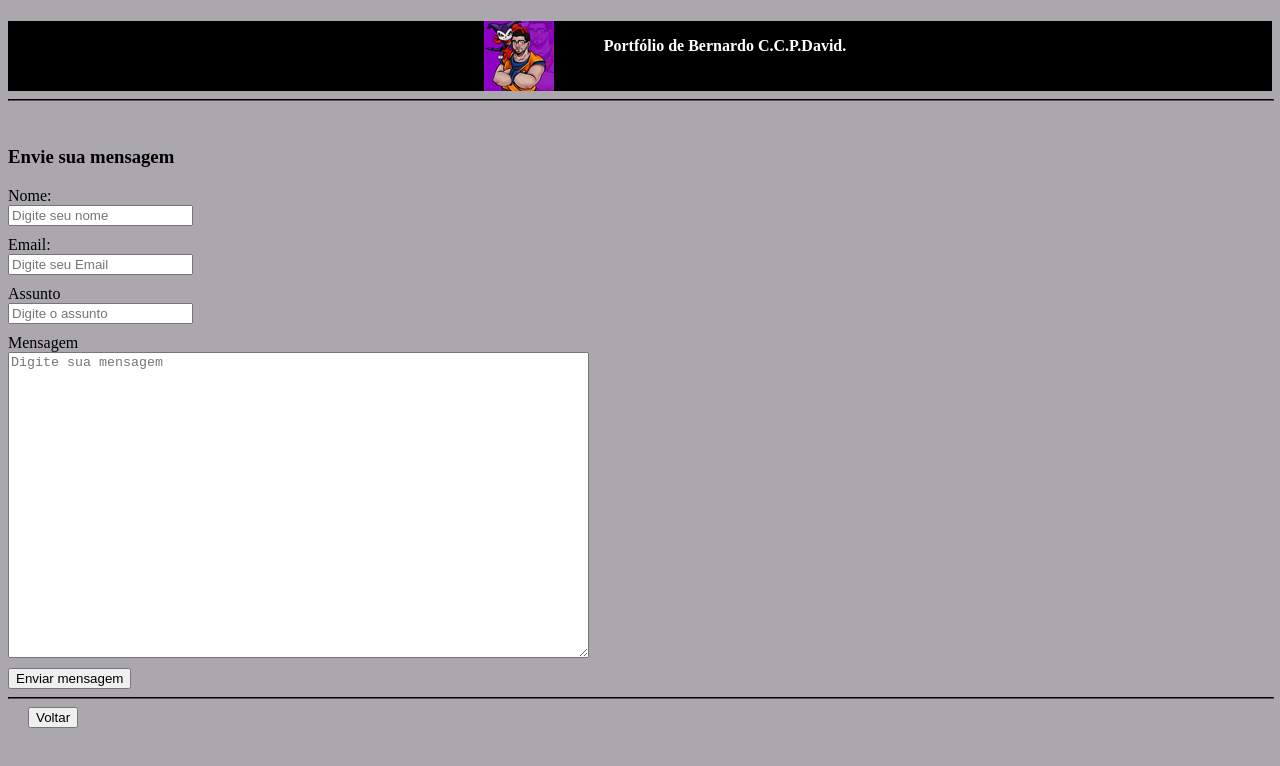
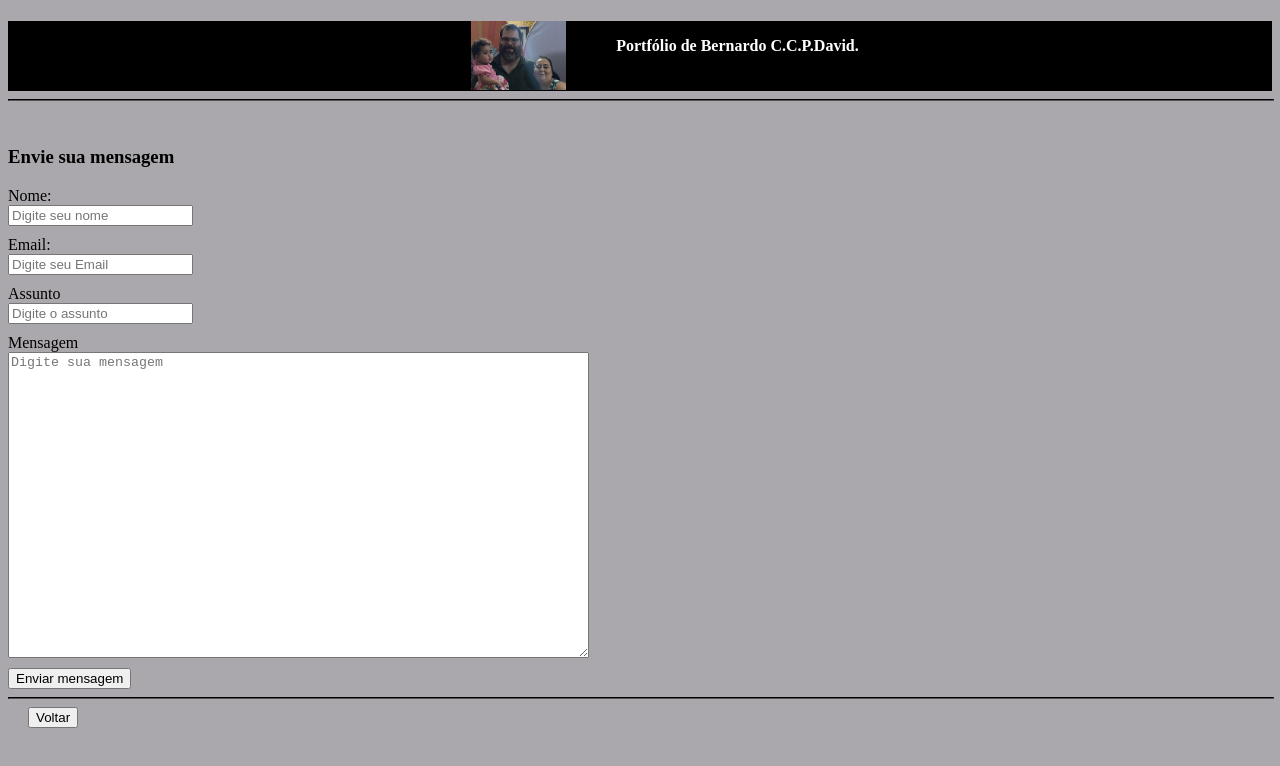
Before and after one commit to BernardoPDaivd/trabalho-curso-2026, a plain HTML site: page contato.html in a window 1280 px wide. Drawn offline with Linux system fonts and the light colour scheme.

Commit message:
quinta att

```diff
--- a/contato.html
+++ b/contato.html
@@ -11,7 +11,7 @@
         <div>
             <div class="cabecalho">
                 <h4 class="menu">
-                    <img src="icon-ronphi.png" class="icon-ronphi">
+                    <img src="WhatsApp Image 2026-05-26 at 10.38.29.jpeg" class="icon-ronphi">
                     <p>Portfólio de Bernardo C.C.P.David.</p>
                 </h4>
             </div>
--- a/estilo.css
+++ b/estilo.css
@@ -2,7 +2,7 @@ body{background-color:rgb(170, 168, 172);}
 .cabecalho{background-color: black; height: 70px; width: 100%;}
 header img{display:flex;justify-content: space-between; align-items: center;}
 .menu{display: flex; justify-content: center; color: white; text-align: center;}
-.icon-ronphi{margin:0 50px; padding: 0;}
+.icon-ronphi{margin:0 50px; padding: 0; width: 95px;}
 .btn-osdois{margin: 5px; padding: 20px; display: flex; justify-content: center; align-items: center;}
 .btn-sobre{border-radius: 5px;background-color: bisque; height: 20px; width: 90px; margin-left: 10px;}
 .btn-contato{border-radius: 5px;background-color: bisque; height: 20px; width: 90px;}
```
Also changed, not shown: index.html (+1 -1 lines), sobre.html (+1 -1 lines).
